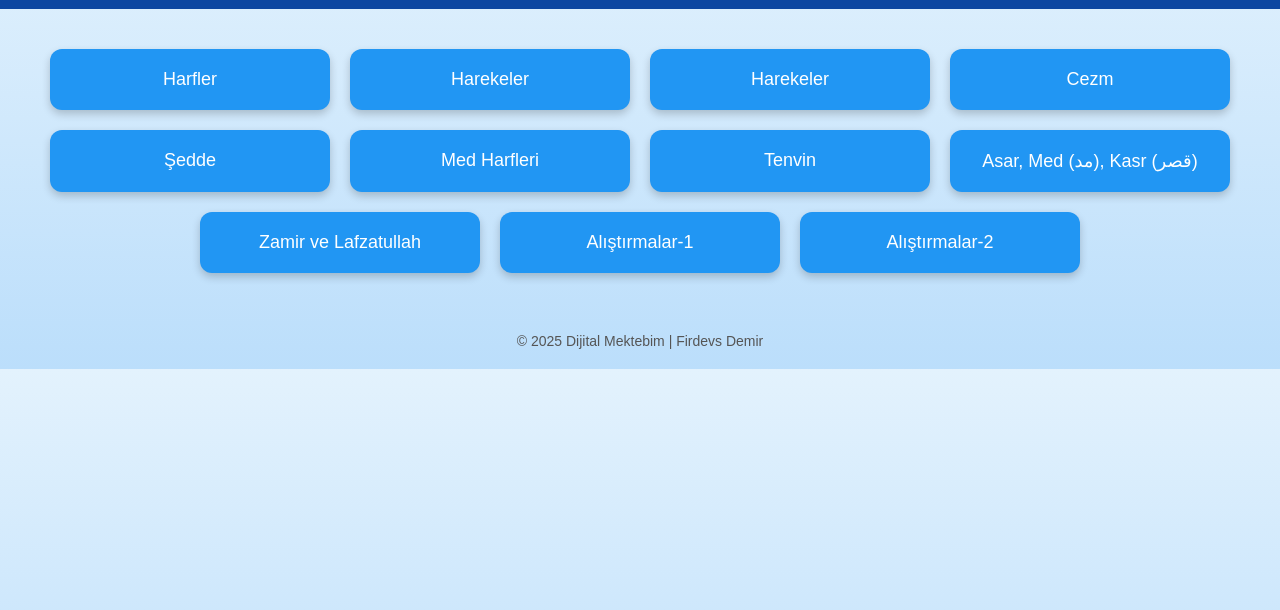
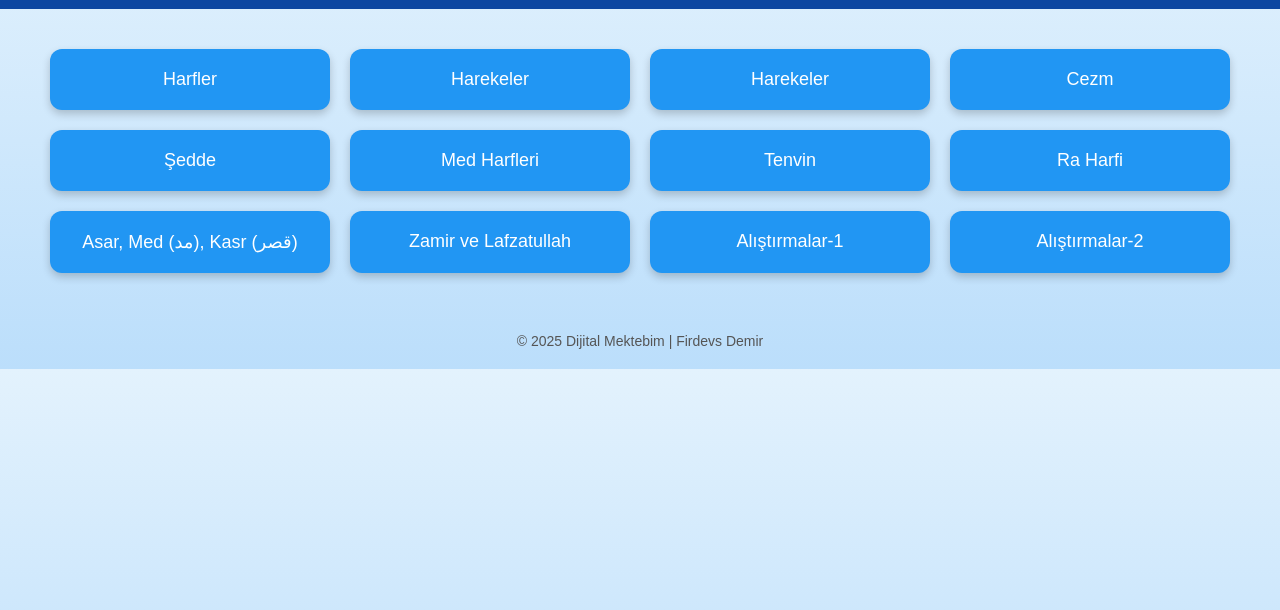
Before and after one commit to Firdevs-demir/alistirmalar.html, a plain HTML site: page index.html in a window 1280 px wide. Shown: the part 88-698 px from the top of the page. Drawn offline with Linux system fonts and the light colour scheme; a web font is replaced by a local one.

Commit message:
Update index.html

```diff
--- a/index.html
+++ b/index.html
@@ -83,6 +83,7 @@
   <a href="https://firdevs-demir.github.io/seddeli.kelimeler/" class="menu-item" target="_blank">Şedde</a>
   <a href="https://firdevs-demir.github.io/med.harfleri/" class="menu-item" target="_blank">Med Harfleri</a>
   <a href="https://firdevs-demir.github.io/tenvin/" class="menu-item" target="_blank">Tenvin</a>
+  <a href="https://firdevs-demir.github.io/ra-harfi/" class="menu-item" target="_blank">Ra Harfi</a>
   <a href="https://firdevs-demir.github.io/medkasr/" class="menu-item" target="_blank">Asar, Med (مد), Kasr (قصر)</a>
   <a href="https://firdevs-demir.github.io/zamir_lafzatullah/" class="menu-item" target="_blank">Zamir ve Lafzatullah</a>
   <a href="https://firdevs-demir.github.io/alistirmalar-1/" class="menu-item" target="_blank">Alıştırmalar-1</a>
```
